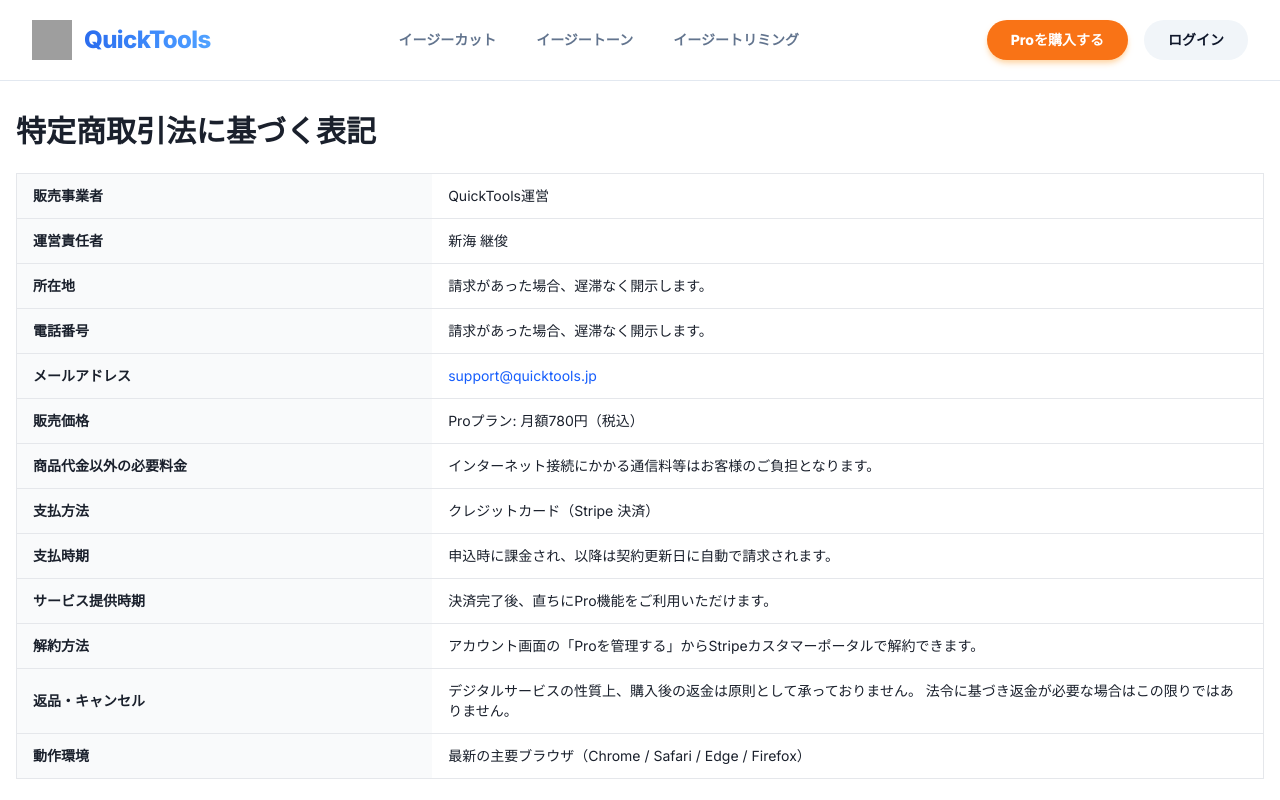
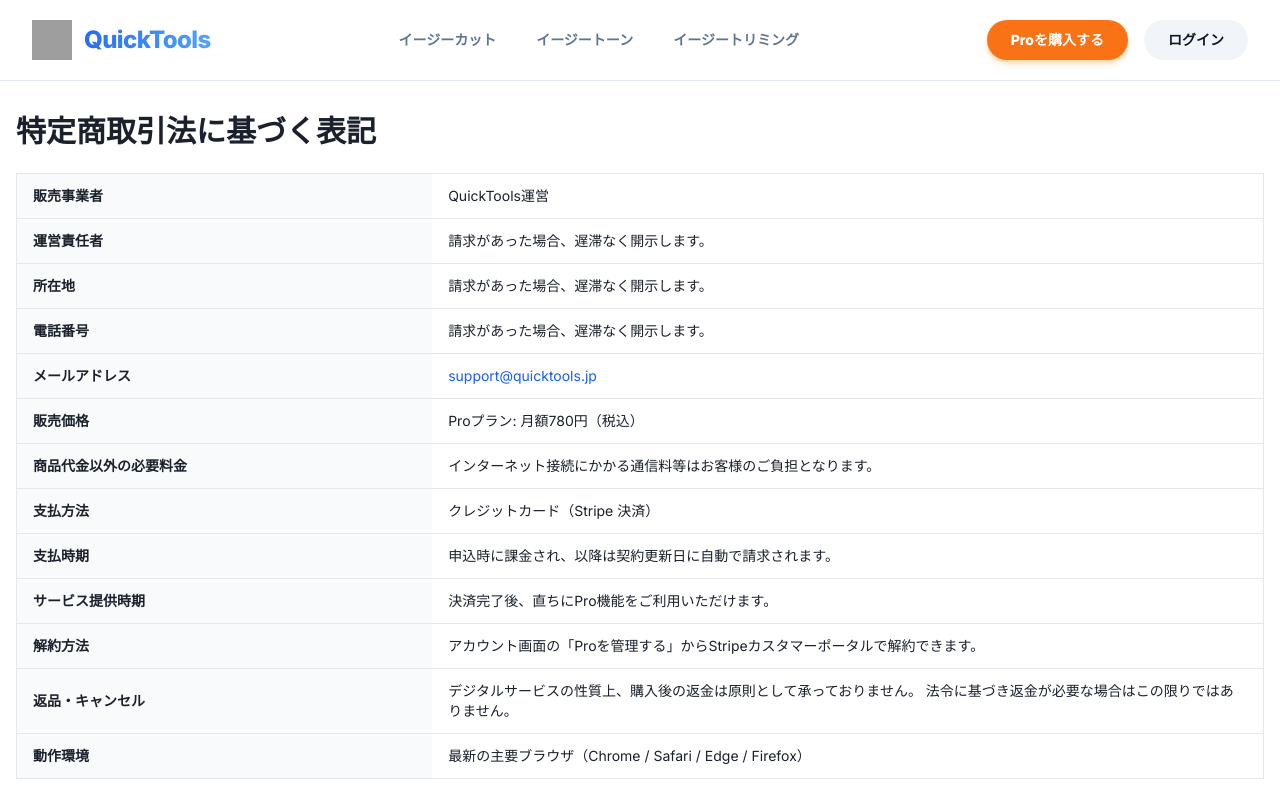
Before and after one commit to stoshi1127/bg-remove-react-template, a Next.js app: page /legal/tokushoho in a window 1280 px wide. Shown: the top 800 px of the page. Built offline with nearby package versions, Linux system fonts and the light colour scheme; no server answers; grey boxes are pictures that could not be loaded.

Commit message:
feat: Update operator information in Tokushoho page
- Replace the operator name with a statement regarding disclosure upon request, enhancing transparency in legal information.
- Ensure the content aligns with user expectations for legal compliance and information accessibility.

```diff
--- a/src/app/legal/tokushoho/page.tsx
+++ b/src/app/legal/tokushoho/page.tsx
@@ -19,7 +19,7 @@ export default function TokushohoPage() {
             </tr>
             <tr className="border-b border-gray-200">
               <th className="bg-gray-50 px-4 py-3 text-left font-semibold">運営責任者</th>
-              <td className="px-4 py-3">新海 継俊</td>
+              <td className="px-4 py-3">請求があった場合、遅滞なく開示します。</td>
             </tr>
             <tr className="border-b border-gray-200">
               <th className="bg-gray-50 px-4 py-3 text-left font-semibold">所在地</th>
```
